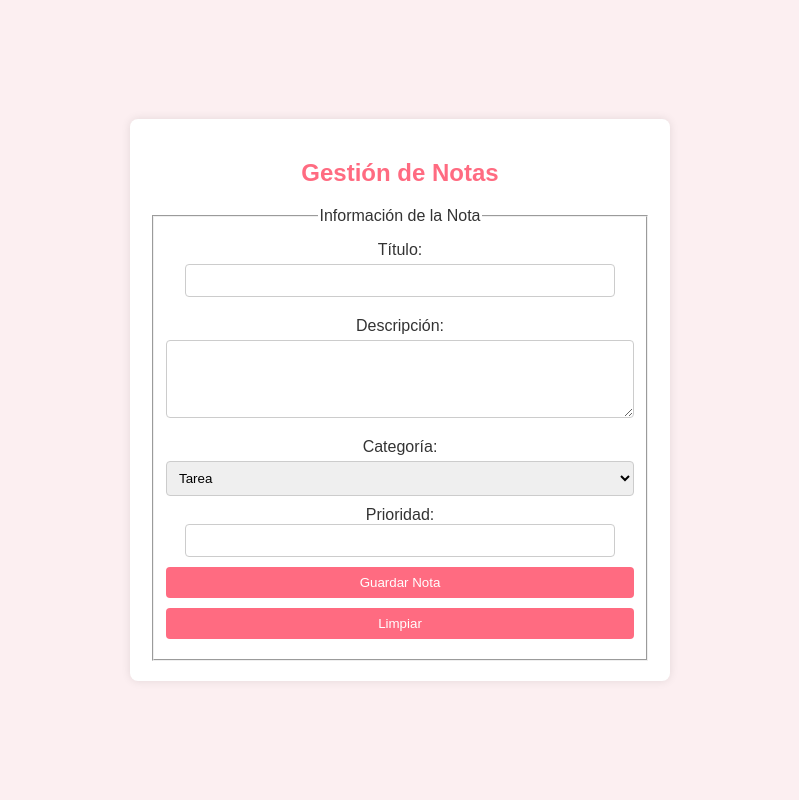
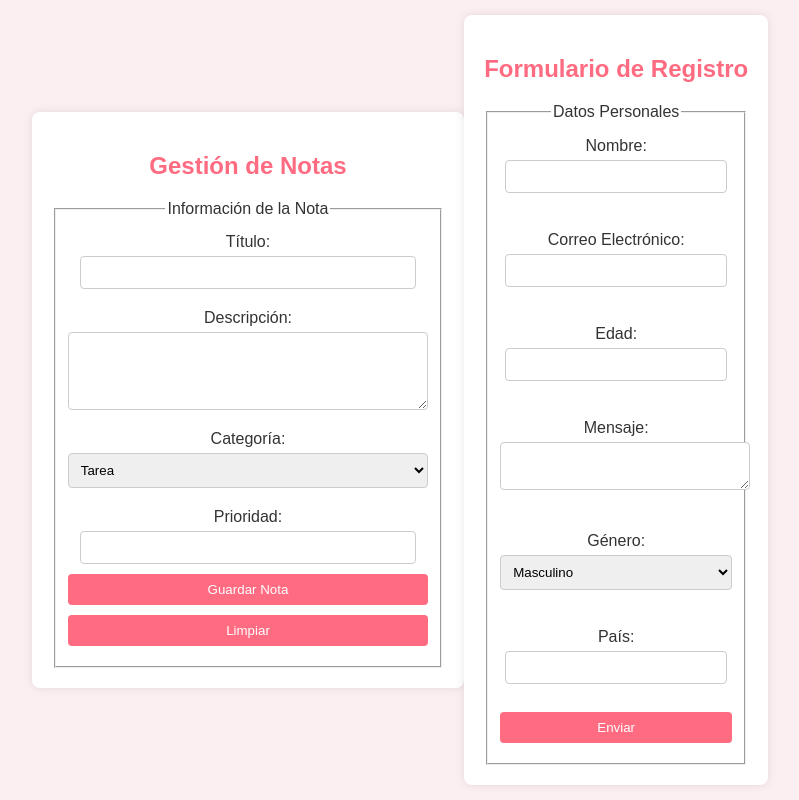
Before and after one commit to DiegoAtlitec/App-Web-de-Notas, a website: page notas-app/frontend/public/index.html in a window 1280 px wide. Shown: the whole page, without its empty margins (240-1039 px from the left). Drawn offline with Linux system fonts and the light colour scheme.

Commit message:
Formulario
Cambios y agregue parte del formulario

```diff
--- a/notas-app/frontend/public/index.html
+++ b/notas-app/frontend/public/index.html
@@ -3,7 +3,7 @@
 <head>
     <meta charset="UTF-8">
     <meta name="viewport" content="width=device-width, initial-scale=1.0">
-    <title>App de Notas</title>
+    <title>App de Notas y Formulario de Registro</title>
     <link rel="stylesheet" href="styles.css">
 </head>
 <body>
@@ -15,7 +15,7 @@
 
                 <label for="titulo">Título:</label>
                 <div class="container2">
-                    <input type="text" id="titulo" name="titulo" required >
+                    <input type="text" id="titulo" name="titulo" required>
                 </div>
 
                 <label for="descripcion">Descripción:</label>
@@ -35,7 +35,7 @@
                     </optgroup>
                 </select>
 
-                <labelel for="prioridad">Prioridad:</label>
+                <label for="prioridad">Prioridad:</label>
                 <input list="prioridades" id="prioridad" name="prioridad">
                 <datalist id="prioridades">
                     <option value="Alta">
@@ -48,5 +48,45 @@
             </fieldset>
         </form>
     </div>
+
+    <div class="container">
+        <h2>Formulario de Registro</h2>
+        <form action="http://localhost:3000/submit" method="POST">
+            <fieldset>
+                <legend>Datos Personales</legend>
+
+                <label for="nombre">Nombre:</label>
+                <input type="text" id="nombre" name="nombre" required><br><br>
+
+                <label for="correo">Correo Electrónico:</label>
+                <input type="email" id="correo" name="correo" required><br><br>
+
+                <label for="edad">Edad:</label>
+                <input type="number" id="edad" name="edad" required><br><br>
+
+                <label for="mensaje">Mensaje:</label>
+                <textarea id="mensaje" name="mensaje"></textarea><br><br>
+
+                <label for="genero">Género:</label>
+                <select id="genero" name="genero">
+                    <optgroup label="Opciones">
+                        <option value="masculino">Masculino</option>
+                        <option value="femenino">Femenino</option>
+                        <option value="otro">Otro</option>
+                    </optgroup>
+                </select><br><br>
+
+                <label for="pais">País:</label>
+                <input list="paises" id="pais" name="pais">
+                <datalist id="paises">
+                    <option value="México">
+                    <option value="Argentina">
+                    <option value="España">
+                </datalist><br><br>
+
+                <button type="submit">Enviar</button>
+            </fieldset>
+        </form>
+    </div>
 </body>
 </html>
```
